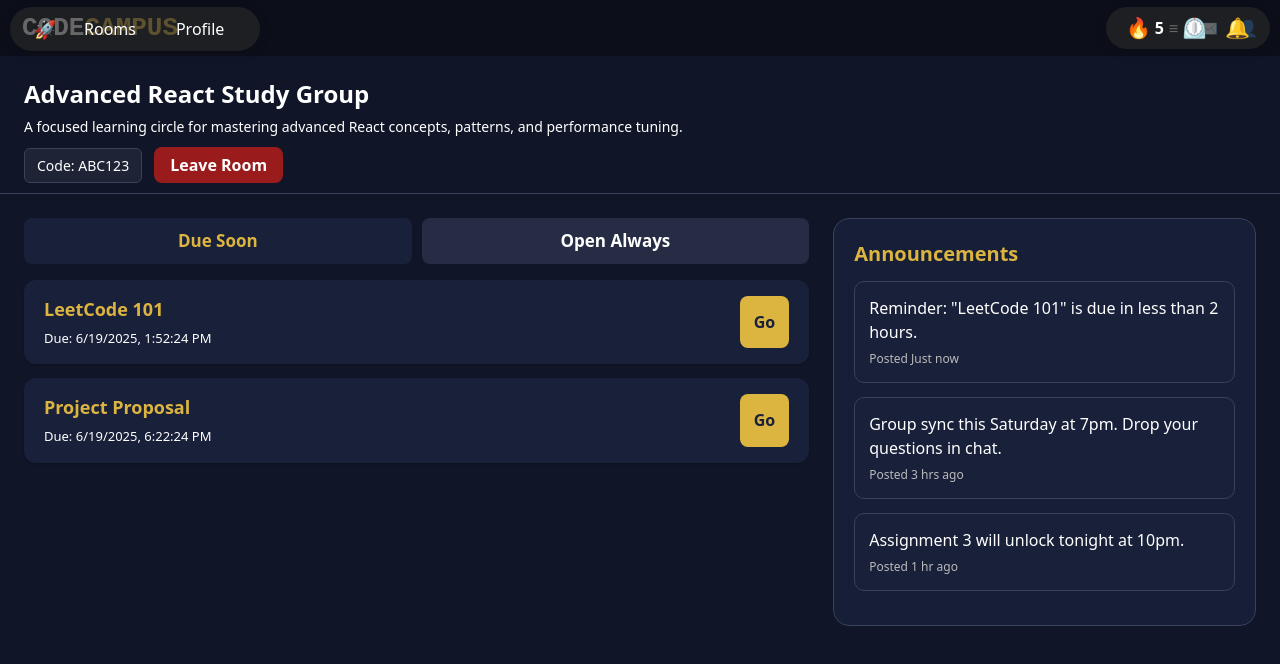
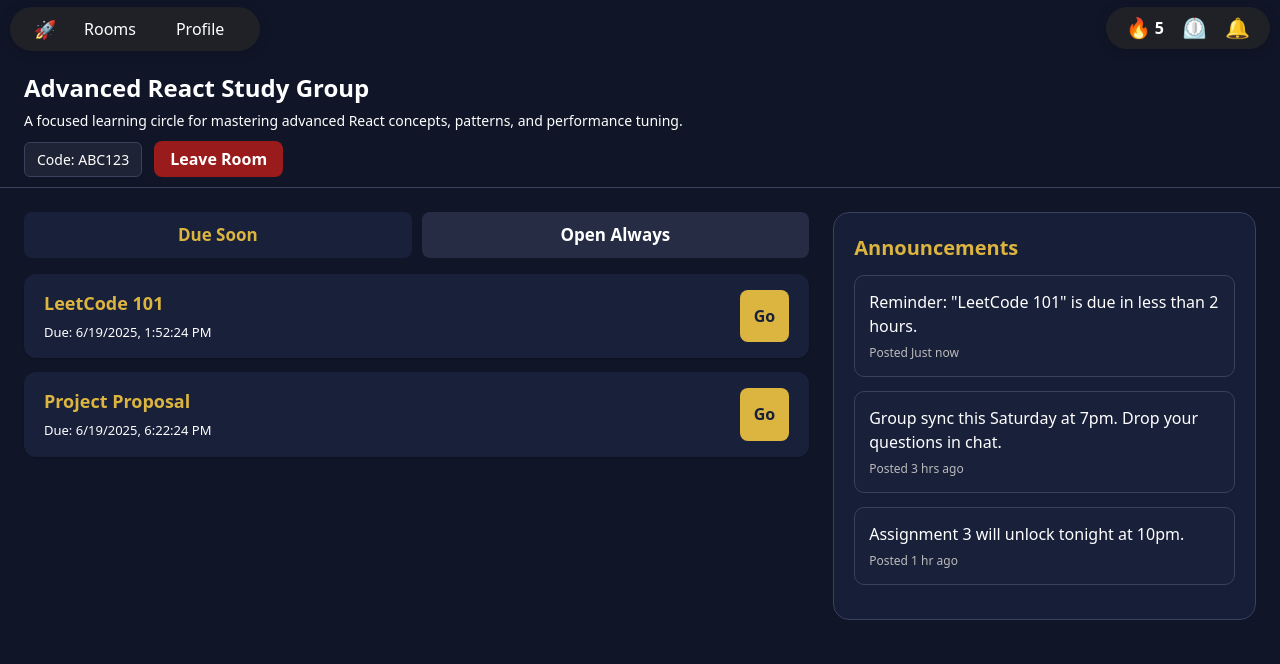
Before and after one commit to SudoShan/code-campus, a React (Vite) app in the folder client/: page /Dashboard/Room in a window 1280 px wide. Shown: the top 664 px of the page. Built offline with nearby package versions, Linux system fonts and the light colour scheme.

Commit message:
Fix Header

```diff
--- a/client/src/pages/AssignmentPage.tsx
+++ b/client/src/pages/AssignmentPage.tsx
@@ -1,7 +1,6 @@
 import React, { useState, useRef, useEffect } from 'react';
 import { motion, AnimatePresence } from 'framer-motion';
 import AceEditor from 'react-ace';
-import { Link } from 'react-router-dom';
 
 // Ace modes and theme
 import 'ace-builds/src-noconflict/mode-python';
@@ -9,9 +8,6 @@ import 'ace-builds/src-noconflict/mode-c_cpp';
 import 'ace-builds/src-noconflict/mode-java';
 import 'ace-builds/src-noconflict/theme-tomorrow_night';
 import 'ace-builds/src-noconflict/ext-language_tools';
-
-import bgImage from '../assets/bg.png';
-import Footer from '../components/Footer';
 
 const questions = [
   "Given an integer `n`, return the factorial of `n`.",
@@ -106,30 +102,14 @@ export default function AssignmentPage() {
     <div
       className="flex flex-col h-screen text-white"
       style={{
-        backgroundImage: `url(${bgImage})`,
         backgroundSize: 'cover',
         backgroundPosition: 'center',
-        backgroundColor: '#121212',
+        backgroundColor: '#1E1E1E',
         fontFamily: 'Segoe UI, sans-serif',
         userSelect: resizingRef.current ? 'none' : 'auto',
       }}
     >
-      {/* Header */}
-      <header className="flex items-center justify-between bg-[#1E1E1E] px-4 py-3 shadow-md relative z-40">
-        <div className="flex items-center">
-          <button
-            ref={toggleButtonRef}
-            onClick={() => setSidebarOpen(prev => !prev)}
-            className="text-2xl font-bold text-white hover:text-gray-300 cursor-pointer"
-          >
-            ☰
-          </button>
-          <Link to="/" className="text-xl mx-2.5 font-bold hover:text-yellow-400 transition flex items-center cursor-pointer">
-            <span className="text-white">CODE</span>{' '}
-            <span className="text-yellow-400 ml-1">CAMPUS</span>
-          </Link>
-        </div>
-      </header>
+      <div className="w-full h-[50px] bg-transparent"></div> {/* Placeholder for header */}
 
       <div className="flex flex-1 overflow-hidden relative">
         {/* Sidebar */}
--- a/client/src/pages/RoomPage.tsx
+++ b/client/src/pages/RoomPage.tsx
@@ -1,4 +1,4 @@
-import React, { useState, useEffect } from "react";
+import React, { useState} from "react";
 
 const COLORS = {
   background: "#101628", // darker blue
@@ -201,27 +201,7 @@ const RoomPage: React.FC = () => {
 
   return (
     <div style={{ background: COLORS.background, minHeight: "100vh" }}>
-      {/* Header */}
-      <header
-        style={{
-          background: COLORS.header,
-          color: COLORS.white,
-          display: "flex",
-          justifyContent: "space-between",
-          alignItems: "center",
-          height: 56,
-          padding: "0 22px",
-        }}
-      >
-        <div style={{ fontSize: 26, fontWeight: 800, fontFamily: "monospace" }}>
-          CODE<span style={{ color: COLORS.accentYellow }}>CAMPUS</span>
-        </div>
-        <nav style={{ display: "flex", gap: 20, alignItems: "center", fontSize: 16 }}>
-          <span>≡</span>
-          <span>✉️</span>
-          <span>👤</span>
-        </nav>
-      </header>
+      <div className="w-full h-[50px] bg-transparent"></div> {/* Spacer for header */}
 
       {/* Room Info */}
       <div
--- a/client/src/router/AppRouter.tsx
+++ b/client/src/router/AppRouter.tsx
@@ -22,7 +22,6 @@ const AppRouter = () => {
           <Route path="/rooms" element={<RoomsPage />} />
           <Route path="/Dashboard/Room" element={<RoomPage />} />
           <Route path="/AssignmentPage" element={<AssignmentPage />} />
-          <Route path="/rooms" element={<RoomsPage />} />
         </Route>
 
 
```
Also changed, not shown: client/package.json (line endings or trailing spaces).
